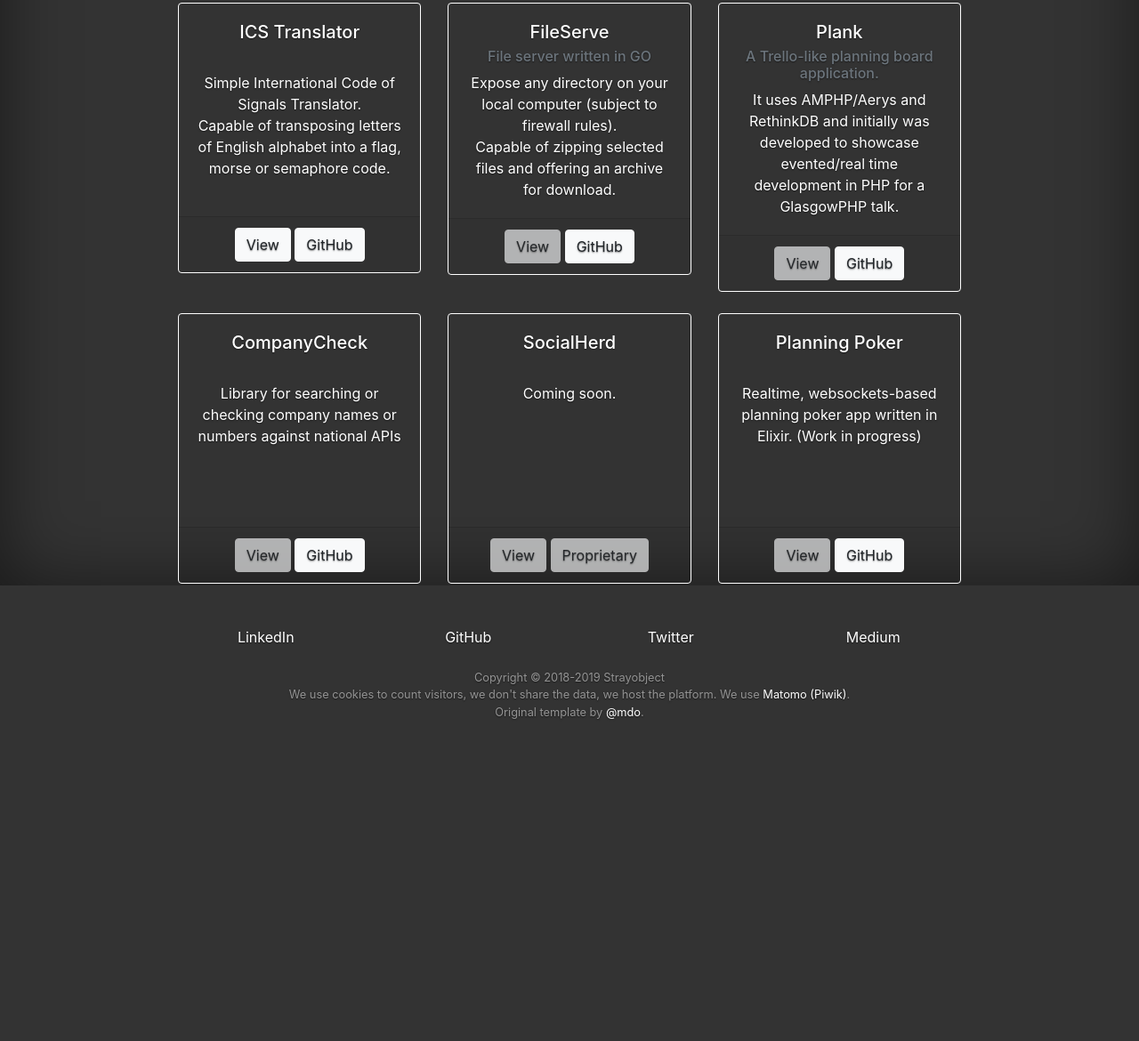
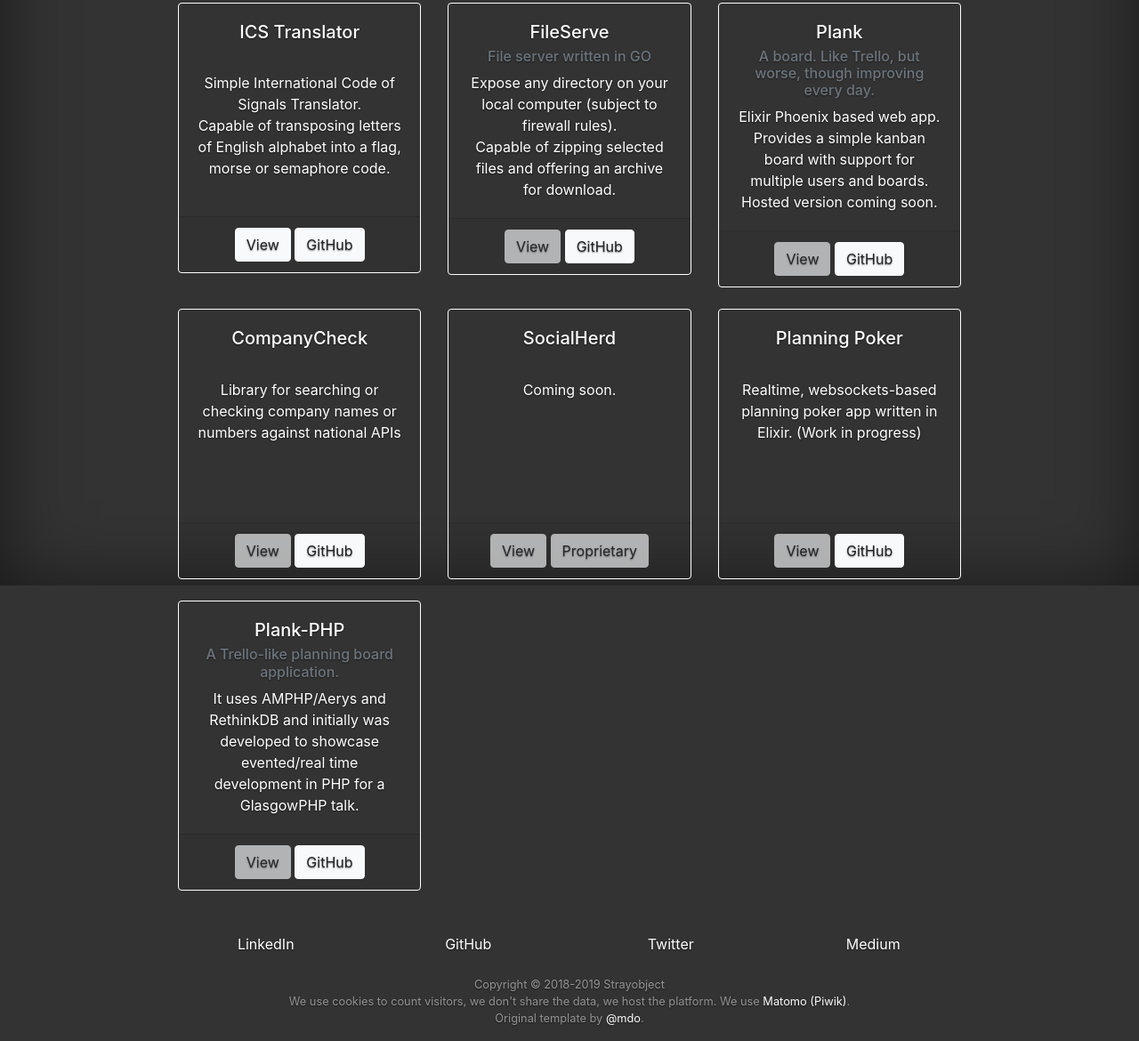
Before and after one commit to strayobject/site, a plain HTML site: page index.html in a window 1280 px wide. Shown: the part 142-1312 px from the top of the page at 89% size. Before the commit the page ends 968 px from the top, so only its background shows below. Drawn offline with nearby package versions, Linux system fonts and the light colour scheme.

Commit message:
REnamed Plank to plank-php and added new Plank project.

```diff
--- a/index.html
+++ b/index.html
@@ -66,11 +66,10 @@
                         <div class="card bg-transparent border-white">
                             <div class="card-body">
                                 <h5 class="card-title">Plank</h5>
-                                <h6 class="card-subtitle mb-2 text-muted">A Trello-like planning board application.</h6>
+                                <h6 class="card-subtitle mb-2 text-muted">A board. Like Trello, but worse, though improving every day.</h6>
                                 <p class="card-text">
-                                    It uses AMPHP/Aerys and RethinkDB and initially was developed to showcase
-                                    evented/real time development in PHP for a
-                                    <a href="https://glasgowphp.co.uk">GlasgowPHP</a> talk.
+                                    Elixir Phoenix based web app. Provides a simple kanban board with support for multiple users and boards.
+                                    Hosted version coming soon.
                                 </p>
                             </div>
                             <div class="card-footer">
@@ -127,6 +126,25 @@
                         </div>
                     </div>
                 </div>
+                <div class="row">
+                    <div class="col-sm-4 mb-4">
+                        <div class="card bg-transparent border-white">
+                            <div class="card-body">
+                                <h5 class="card-title">Plank-PHP</h5>
+                                <h6 class="card-subtitle mb-2 text-muted">A Trello-like planning board application.</h6>
+                                <p class="card-text">
+                                    It uses AMPHP/Aerys and RethinkDB and initially was developed to showcase
+                                    evented/real time development in PHP for a
+                                    <a href="https://glasgowphp.co.uk">GlasgowPHP</a> talk.
+                                </p>
+                            </div>
+                            <div class="card-footer">
+                                <a href="#" class="btn btn-light disabled" aria-disabled="true">View</a>
+                                <a href="https://github.com/strayobject/plank-php" class="btn btn-light">GitHub</a>
+                            </div>
+                        </div>
+                    </div>
+                </div>
                 <div class="row mb-4 mt-4">
                     <div class="col-sm-3">
                         <a href="https://www.linkedin.com/in/michal-zdrojewski-a0b4aa40/">LinkedIn</a>
```
